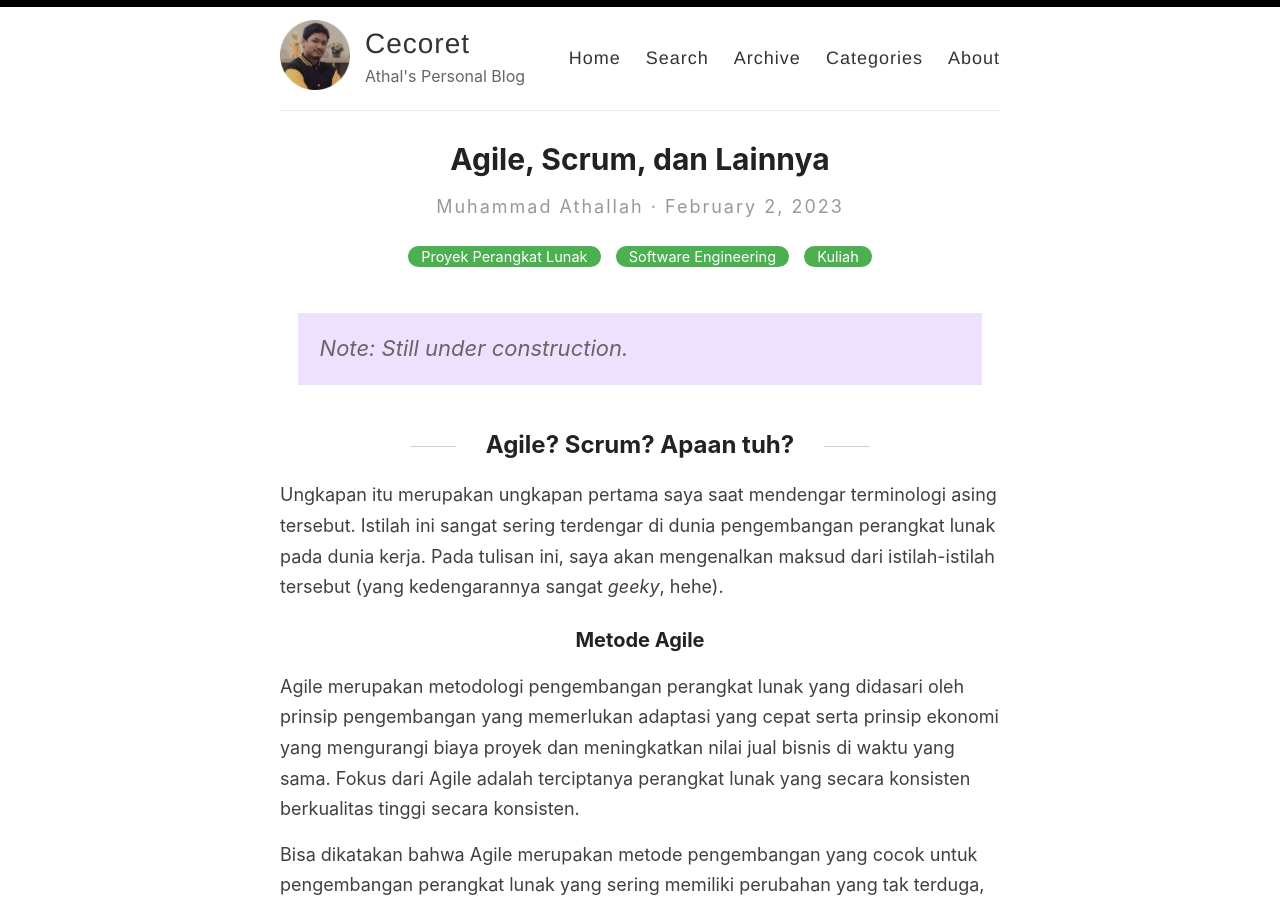
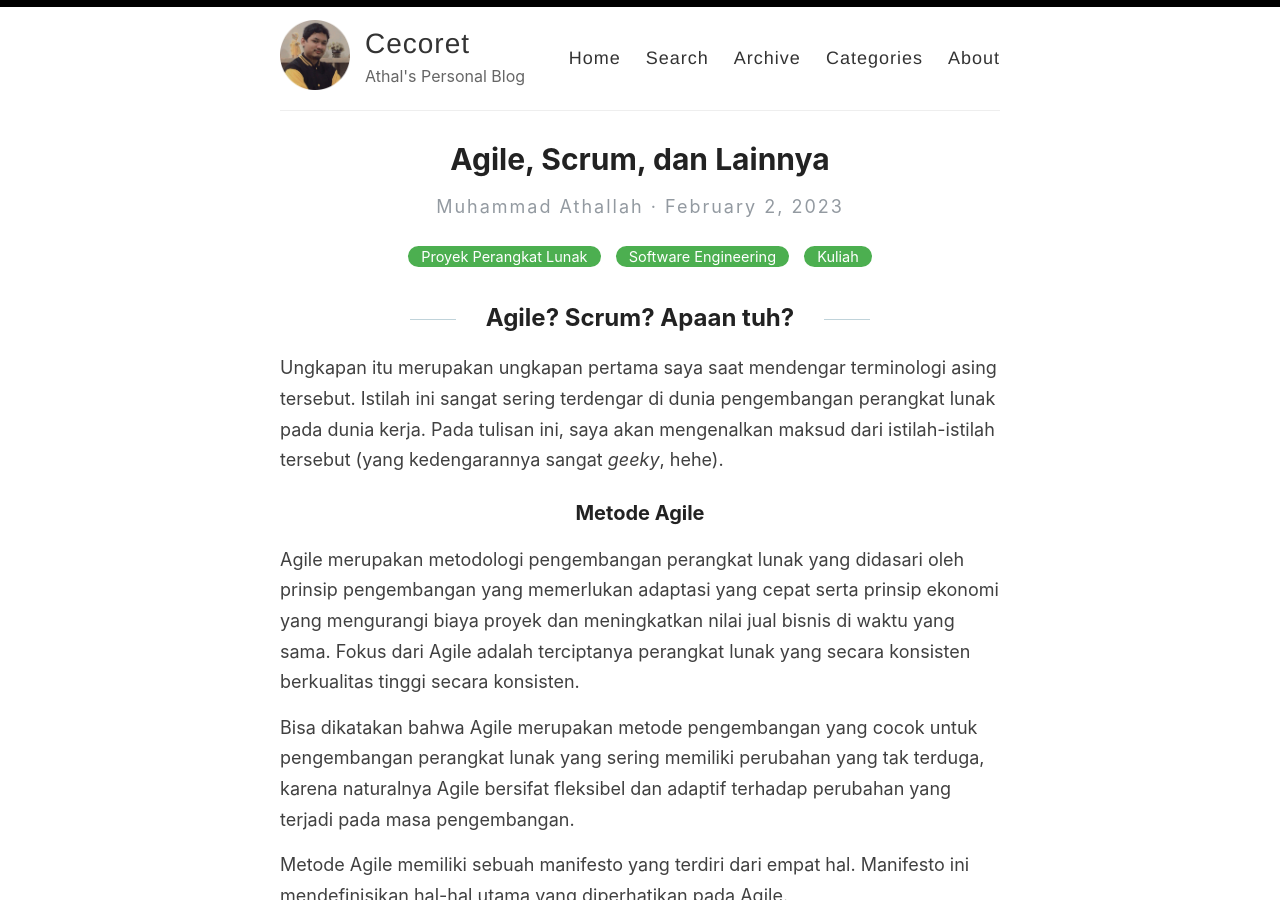
Before and after one commit to determinedguy/cecoret, a Jekyll site: the page built from _posts/2023-2-2-agile-scrum.md, in a window 1280 px wide and 900 px high. Built offline with Jekyll 4.4.1, drawn with Linux system fonts in a browser that asks for light colours.

Commit message:
remove: disclaimer

```diff
--- a/_posts/2023-2-2-agile-scrum.md
+++ b/_posts/2023-2-2-agile-scrum.md
@@ -3,8 +3,6 @@ layout: post
 title: Agile, Scrum, dan Lainnya
 categories: [Proyek Perangkat Lunak, Software Engineering, Kuliah]
 ---
-
-> Note: Still under construction.
 
 ## Agile? Scrum? Apaan tuh?
 
```
